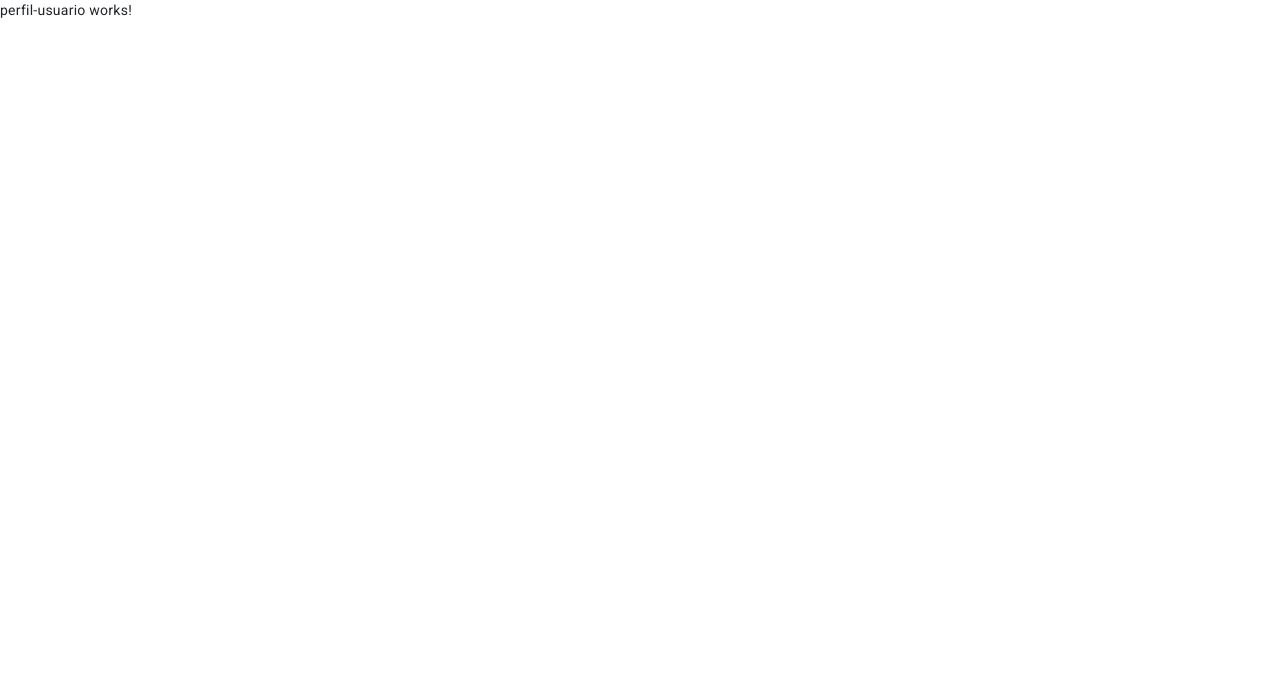
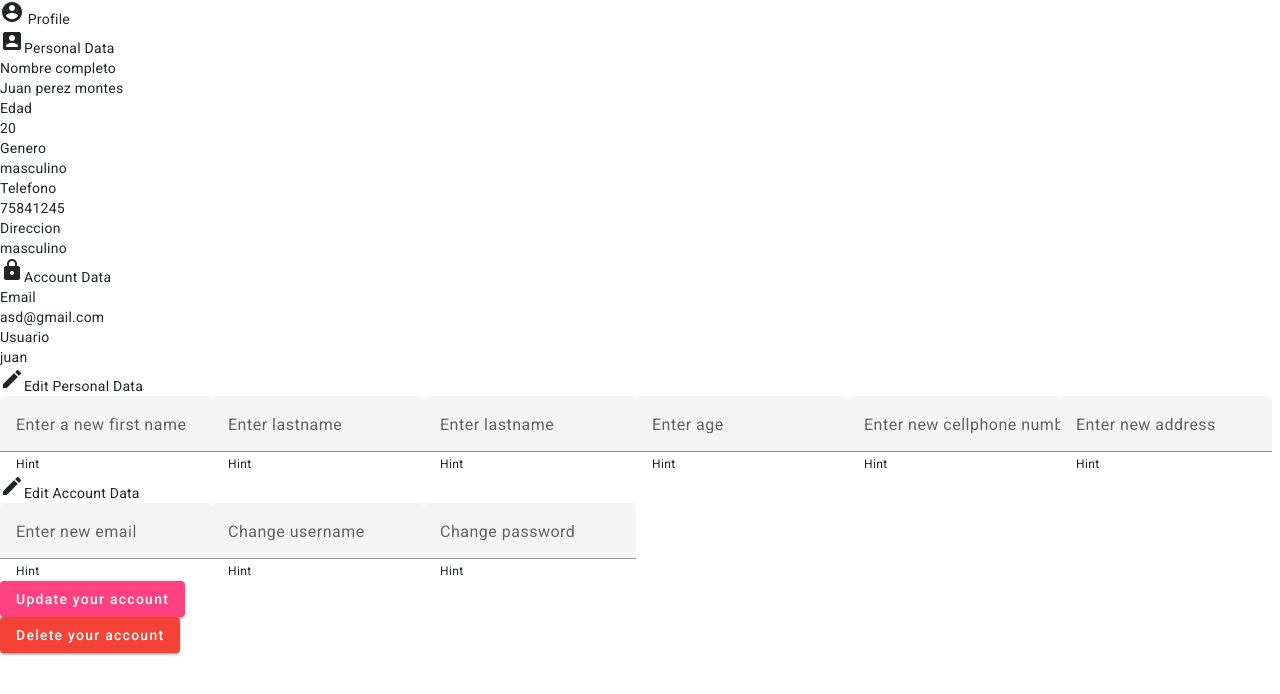
Before and after one commit to Baku15/Ecomerce-CICD-fronted, an Angular app: page /perfil-user in a window 1280 px wide. Shown: the top 694 px of the page. Built offline with nearby package versions, Linux system fonts and the light colour scheme.

Commit message:
ggenerando el html del perfil

```diff
--- a/src/app/perfil-usuario/perfil-usuario.component.html
+++ b/src/app/perfil-usuario/perfil-usuario.component.html
@@ -1 +1,91 @@
-<p>perfil-usuario works!</p>
+<div class="title">
+    <mat-icon>account_circle</mat-icon> Profile
+</div>
+<div class="data">
+    <div class="data-secction">
+        <div class="horizontal-layout">
+            <div class="vertical-layout">
+                <div class="personal-data"><mat-icon>account_box</mat-icon>Personal Data</div>
+                <div class="label">Nombre completo</div>
+                <div class="value">{{this.nombre +" "+ this.paterno +" "+ this.materno}}</div>
+                <div class="label">Edad</div>
+                <div class="value">{{this.edad}}</div>
+                <div class="label">Genero</div>
+                <div class="value">{{this.genero}}</div>
+                <div class="label">Telefono</div>
+                <div class="value">{{this.celular}}</div>
+                <div class="label">Direccion</div>
+                <div class="value">{{this.genero}}</div>
+            </div>
+            <div class="vertical-layout">
+                <div class="personal-data"><mat-icon>lock</mat-icon>Account Data</div>
+                <div class="label">Email</div>
+                <div class="value">{{this.email}}</div>
+                <div class="label">Usuario</div>
+                <div class="value">{{this.usuario}}</div>
+            </div>
+        </div>
+
+    </div>
+    <div class="horizontal-layout">
+        <div class="vertical-layout">
+            <div class="personal-data"><mat-icon>edit</mat-icon>Edit Personal Data</div>
+            <mat-form-field color="accent">
+                <mat-label>Enter a new first name</mat-label>
+                <input matInput class="custom-input" placeholder="Enter email" color="accent">
+                <mat-hint>Hint</mat-hint>
+            </mat-form-field>
+            <mat-form-field color="accent">
+                <mat-label>Enter lastname</mat-label>
+                <input matInput class="custom-input" placeholder="Enter email" color="accent">
+                <mat-hint>Hint</mat-hint>
+            </mat-form-field>
+            <mat-form-field color="accent">
+                <mat-label>Enter lastname</mat-label>
+                <input matInput class="custom-input" placeholder="Enter email" color="accent">
+                <mat-hint>Hint</mat-hint>
+            </mat-form-field>
+            <mat-form-field color="accent">
+                <mat-label>Enter age</mat-label>
+                <input matInput class="custom-input" placeholder="Enter email" color="accent">
+                <mat-hint>Hint</mat-hint>
+            </mat-form-field>
+            <mat-form-field color="accent">
+                <mat-label>Enter new cellphone number</mat-label>
+                <input matInput class="custom-input" placeholder="Enter email" color="accent">
+                <mat-hint>Hint</mat-hint>
+            </mat-form-field>
+            <mat-form-field color="accent">
+                <mat-label>Enter new address</mat-label>
+                <input matInput class="custom-input" placeholder="Enter email" color="accent">
+                <mat-hint>Hint</mat-hint>
+            </mat-form-field>
+        </div>
+        <div class="vertical-layout">
+            <div class="account-data"><mat-icon>edit</mat-icon>Edit Account Data</div>
+            <mat-form-field color="accent">
+                <mat-label>Enter new email</mat-label>
+                <input matInput class="custom-input" placeholder="Enter email" color="accent">
+                <mat-hint>Hint</mat-hint>
+            </mat-form-field>
+            <mat-form-field color="accent">
+                <mat-label>Change username</mat-label>
+                <input matInput class="custom-input" placeholder="Enter email" color="accent">
+                <mat-hint>Hint</mat-hint>
+            </mat-form-field>
+            <mat-form-field color="accent">
+                <mat-label>Change password</mat-label>
+                <input matInput class="custom-input" placeholder="Enter email" color="accent">
+                <mat-hint>Hint</mat-hint>
+            </mat-form-field>
+        </div>
+    </div>
+</div>
+<div class="baja">
+    <div class="button-secction">
+        <button mat-raised-button color="accent">Update your account</button>
+    </div>
+    <div class="button-secction">
+        <button mat-raised-button color="warn">Delete your account</button>
+    </div>
+</div>
```
